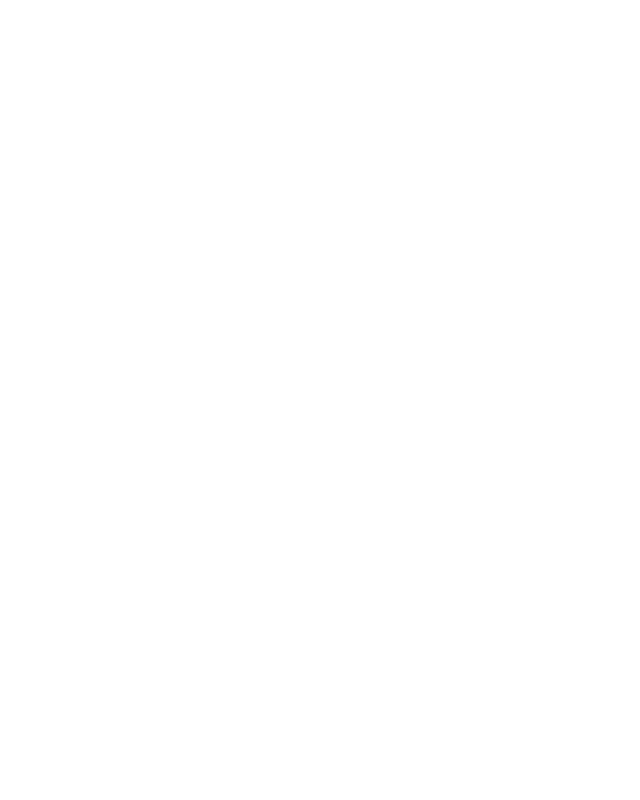
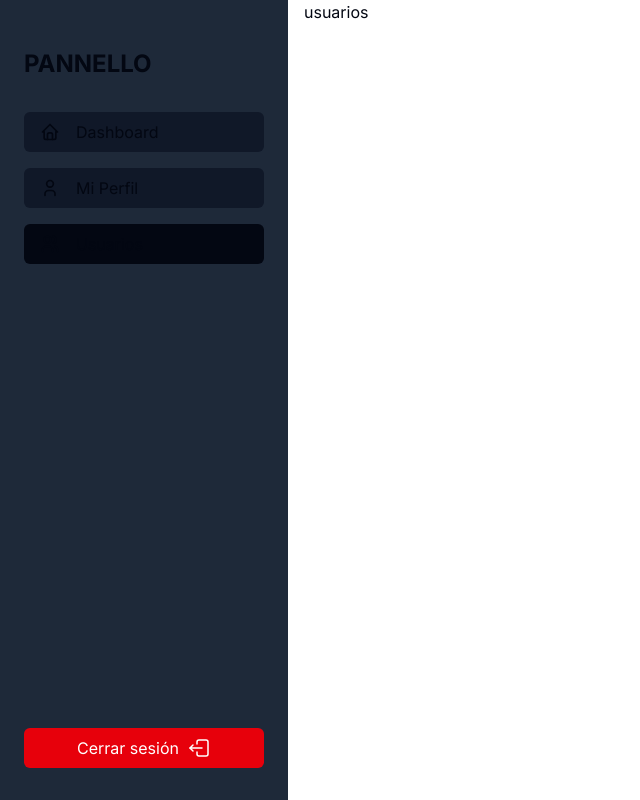
Before and after one commit to SpagnoloCarlos/pannello, a React (Vite) app: page /users in a window 1280 px wide. Before the commit this address had no page. Shown: the whole page, without its empty margins (0-640 px from the left). Built offline with nearby package versions, Linux system fonts and the light colour scheme; sample sign-in values are in the browser's storage; a web font is replaced by a local one.

Commit message:
Add AdminRoutes component and Users page; implement admin route protection and create Users page for user management.

```diff
--- /dev/null
+++ b/src/components/AdminRoutes.tsx
@@ -0,0 +1,13 @@
+import { Navigate, useLocation, Outlet } from "react-router";
+import { useAuth } from "../context/AuthContext";
+
+export default function AdminRoutes() {
+  const { user } = useAuth();
+  const location = useLocation();
+
+  if (user?.role !== "admin") {
+    return <Navigate to="/dashboard" state={{ from: location }} replace />;
+  }
+
+  return <Outlet />;
+}
--- a/src/main.tsx
+++ b/src/main.tsx
@@ -11,6 +11,8 @@
 import { ModalProvider } from "./context/ModalContext.tsx";
 import Modal from "./components/Modal.tsx";
 import Profile from "./pages/Profile.tsx";
+import AdminRoutes from "./components/AdminRoutes.tsx";
+import Users from "./pages/Users.tsx";
 
 createRoot(document.getElementById("root")!).render(
   <BrowserRouter>
@@ -25,6 +27,9 @@
               <Route path="addresses" element={<Addresses />} />
               <Route path="studies" element={<Studies />} />
             </Route>
+            <Route element={<AdminRoutes />}>
+              <Route path="users" element={<Users />} />
+            </Route>
           </Route>
         </Routes>
         <Modal />
--- /dev/null
+++ b/src/pages/Users.tsx
@@ -0,0 +1,5 @@
+const Users = () => {
+  return <p>usuarios</p>;
+};
+
+export default Users;
```
